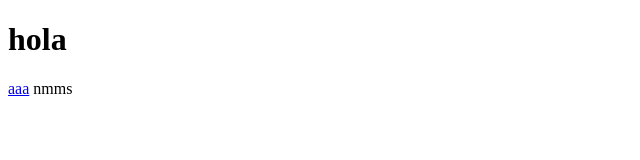
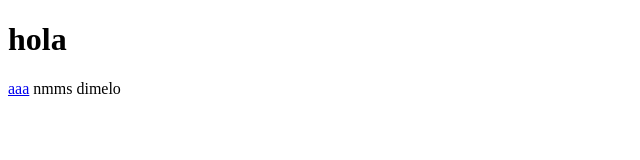
Before and after one commit to Kir464/sistema, a plain HTML site: page index.html in a window 1280 px wide. Shown: the full height of the page, 0-640 px from the left. Drawn offline with Linux system fonts and the light colour scheme.

Commit message:
todo aja

```diff
--- a/index.html
+++ b/index.html
@@ -10,5 +10,6 @@
     <h1>hola</h1>
     <a href="http://localhost">aaa</a>
 nmms
+dimelo
 </body>
 </html>
```
